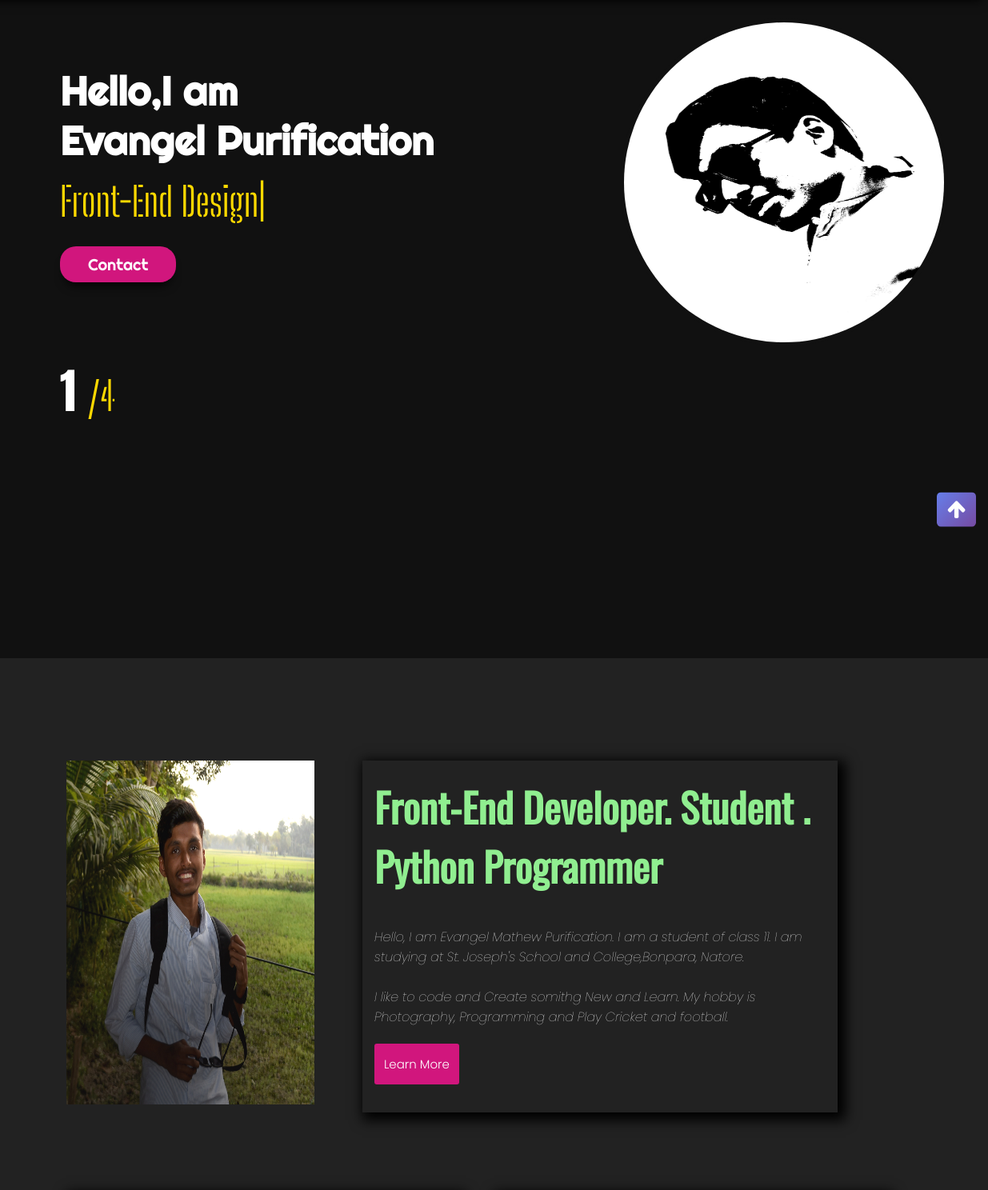
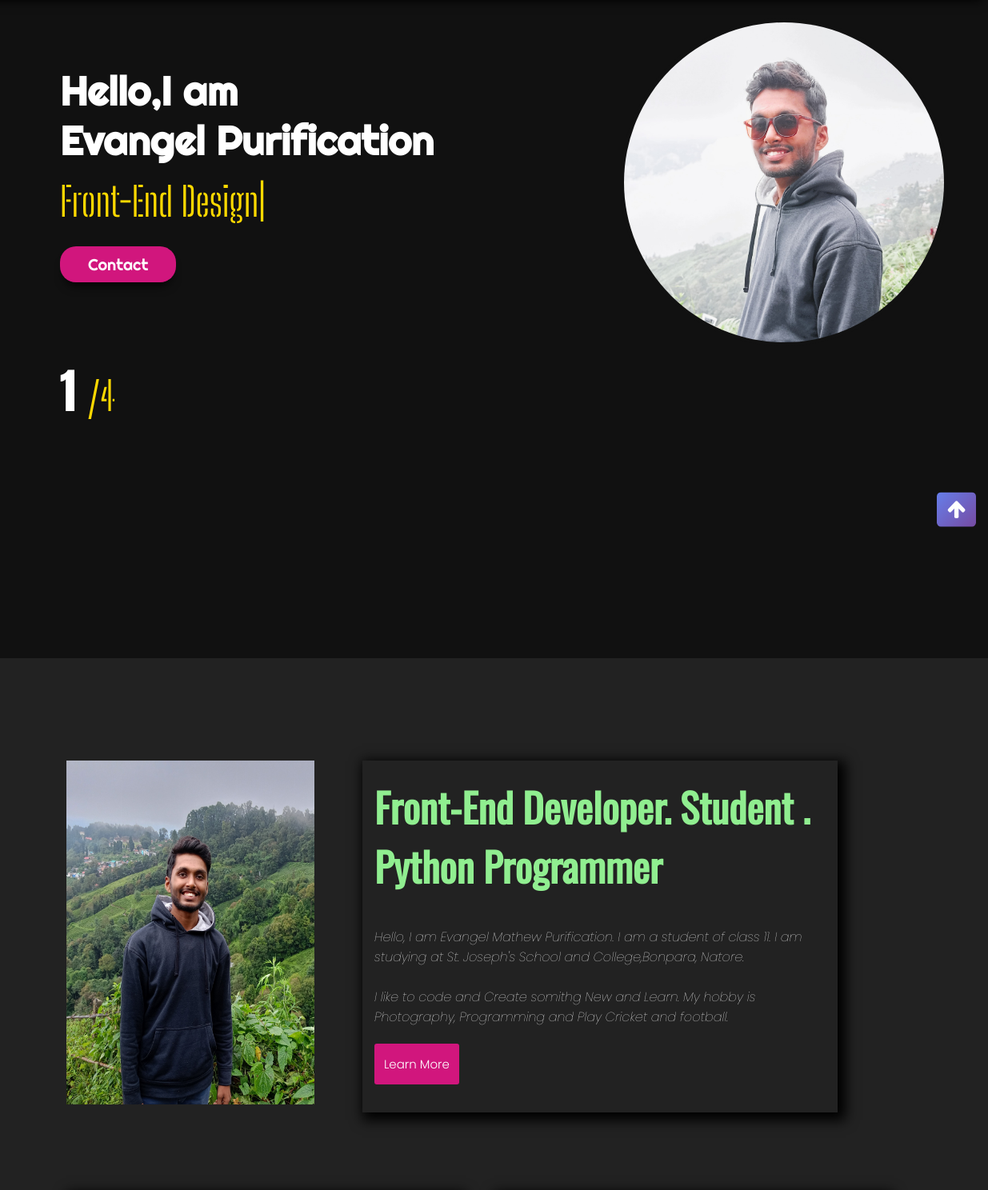
Before and after one commit to Mathew2004/portfolio, a plain HTML site: page index.html in a window 1280 px wide. Shown: the part 97-1585 px from the top of the page at 80% size, 45-1280 px from the left. Drawn offline with nearby package versions, Linux system fonts and the light colour scheme.

Commit message:
first commit

```diff
--- a/index.html
+++ b/index.html
@@ -58,7 +58,7 @@
                 <div class="left">
                     <h1>Hello,I am<br> Evangel Purification</h1>
                     <span class="type"></span><br><br><br>
-                    <a href="#" >Contact</a>
+                    <a href="#contact" >Contact</a>
                     <p>1 <span>/4</span></p>
 
                 </div>
@@ -71,7 +71,7 @@
                 </div>
 
                 <div class="right">
-                    <img src="img/44.jpg" alt="" height="400px" width="400px">
+                    <img src="img/main.jpg" alt="" height="400px" width="400px">
                 </div>
 
 
@@ -89,7 +89,7 @@
     <div class="about" id="about">
         <div class="about-body">
             <div class="about-left">
-                <img src="img/2.JPG" alt="about-img" width="310px" height="430px">
+                <img src="img/portfolio.jpg" alt="about-img" width="310px" height="430px">
             </div>
             <div class="about-right">
 
```
Also changed, not shown: img/main.jpg (added), img/portfolio.jpg (added).
